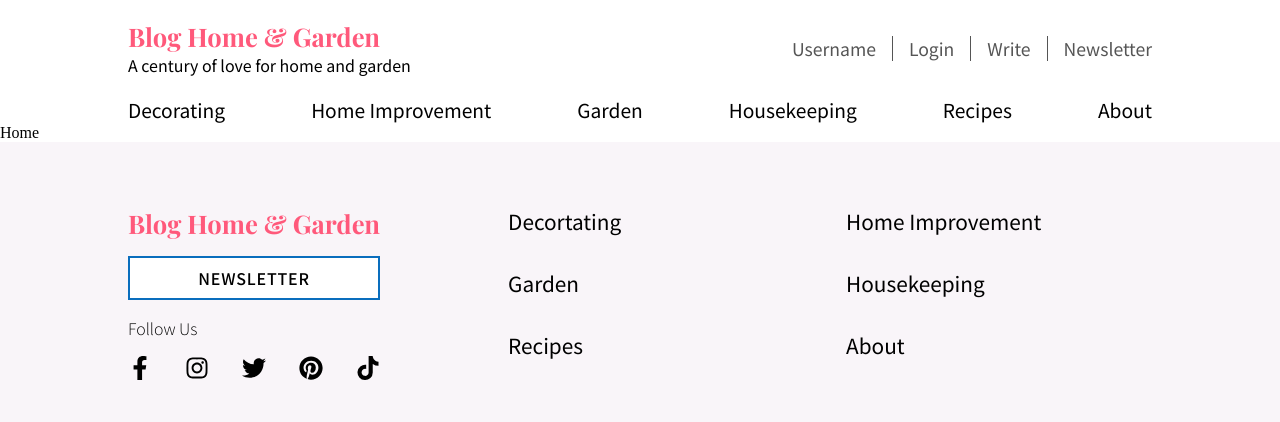
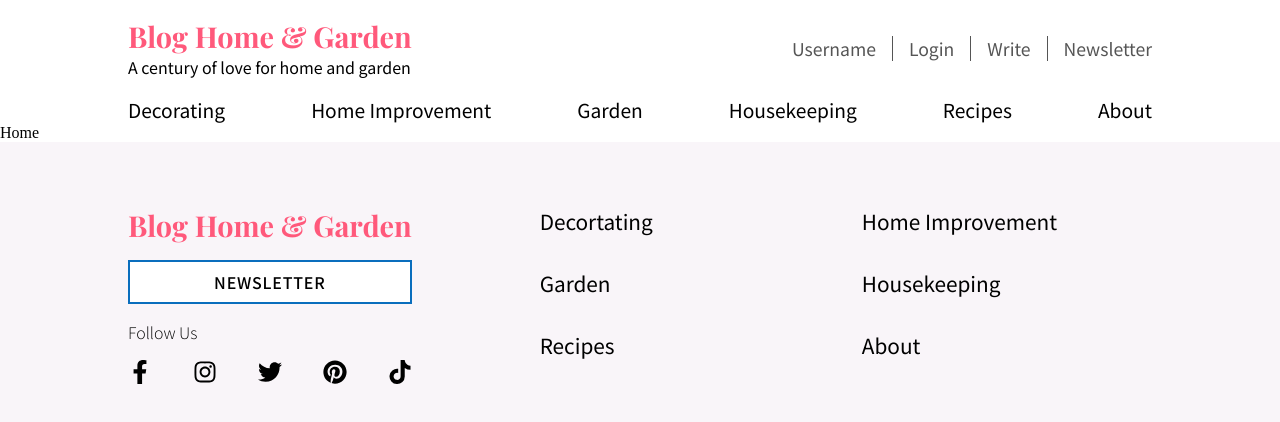
Before and after one commit to eford05/blog-home-garden, a React (Create React App) app: page / in a window 1280 px wide. Shown: the top 422 px of the page. Built offline with nearby package versions, Linux system fonts and the light colour scheme.

Commit message:
fix universal logo size

```diff
--- a/src/styles/navbar.css
+++ b/src/styles/navbar.css
@@ -32,7 +32,7 @@
 }
 
 .logo {
-  font-size: clamp(1.4rem, 1vh + 6rem, 1.6rem);
+  font-size: clamp(1.6rem, 1vh + 8rem, 1.8rem);
   white-space: nowrap;
 }
 
```
